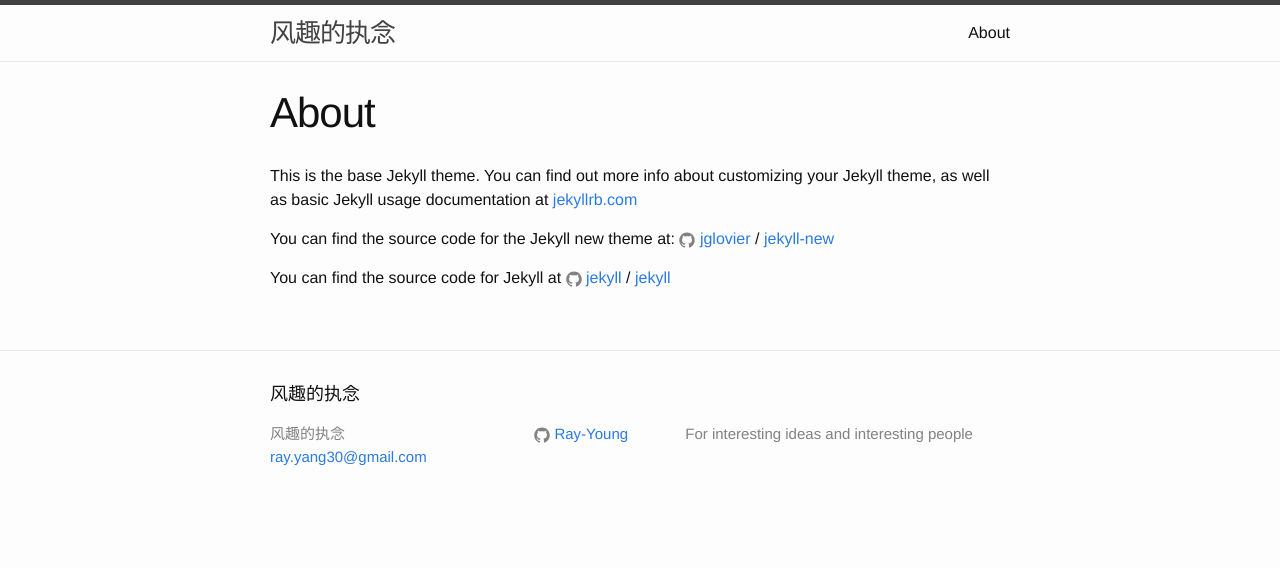
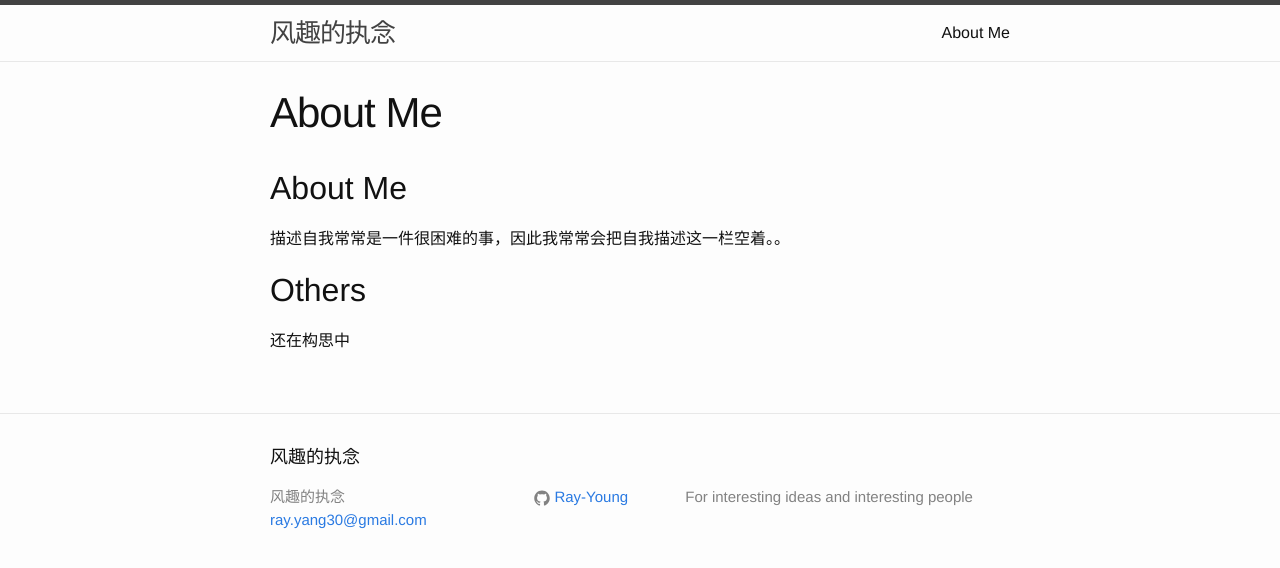
Before and after one commit to Ray-Young/ray-young.github.io, a Jekyll site: the page built from about.md, in a window 1280 px wide. Shown: the top 568 px of the page. Built offline with Jekyll 4.4.1, drawn with Linux system fonts in a browser that asks for light colours.

Commit message:
Update About Me and test post

```diff
--- a/about.md
+++ b/about.md
@@ -1,15 +1,13 @@
 ---
 layout: page
-title: About
+title: About Me
+comments: true
 permalink: /about/
 ---
 
-This is the base Jekyll theme. You can find out more info about customizing your Jekyll theme, as well as basic Jekyll usage documentation at [jekyllrb.com](http://jekyllrb.com/)
+## About Me
 
-You can find the source code for the Jekyll new theme at:
-{% include icon-github.html username="jglovier" %} /
-[jekyll-new](https://github.com/jglovier/jekyll-new)
+描述自我常常是一件很困难的事，因此我常常会把自我描述这一栏空着。。
 
-You can find the source code for Jekyll at
-{% include icon-github.html username="jekyll" %} /
-[jekyll](https://github.com/jekyll/jekyll)
+## Others
+还在构思中
```
Also changed, not shown: _posts/2016-05-03-welcome-to-jekyll.markdown (deleted, +0 -25 lines), _posts/2016-05-04-my-first-blog.md (added, +6 -0 lines), 1 other file.
